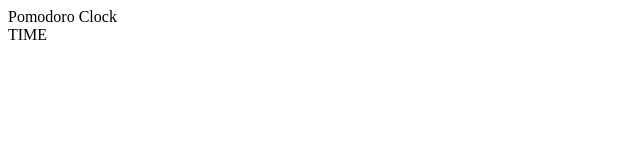
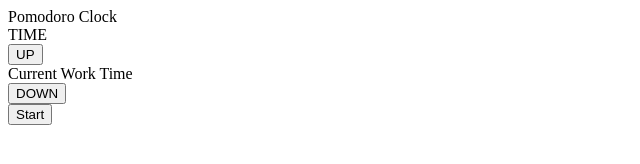
Before and after one commit to kordiak55/Pomodoro-Clock, a plain HTML site: page index.html in a window 1280 px wide. Shown: the whole page, without its empty margins (0-640 px from the left). Drawn offline with nearby package versions, Linux system fonts and the light colour scheme.

Commit message:
First button

```diff
--- a/index.html
+++ b/index.html
@@ -5,6 +5,20 @@
     <body>
         Pomodoro Clock
         <div id="timer">TIME</div>
+        <div id="workTimeSetContainer">
+        <button id="btnWorkTimeUp" class="btnTimeChanger">
+            UP
+        </button>
+        <div id=workTimeSet>
+            Current Work Time
+        </div>
+        <button id="btnWorkTimeDown" class="btnTimeChanger">
+            DOWN
+        </button>
+    </div>
+        <button id="btnStart">
+            Start
+        </button>
     </body>
     <script src="https://ajax.googleapis.com/ajax/libs/jquery/3.3.1/jquery.min.js"></script>
 
```
Also changed, not shown: script.js (line endings or trailing spaces).
